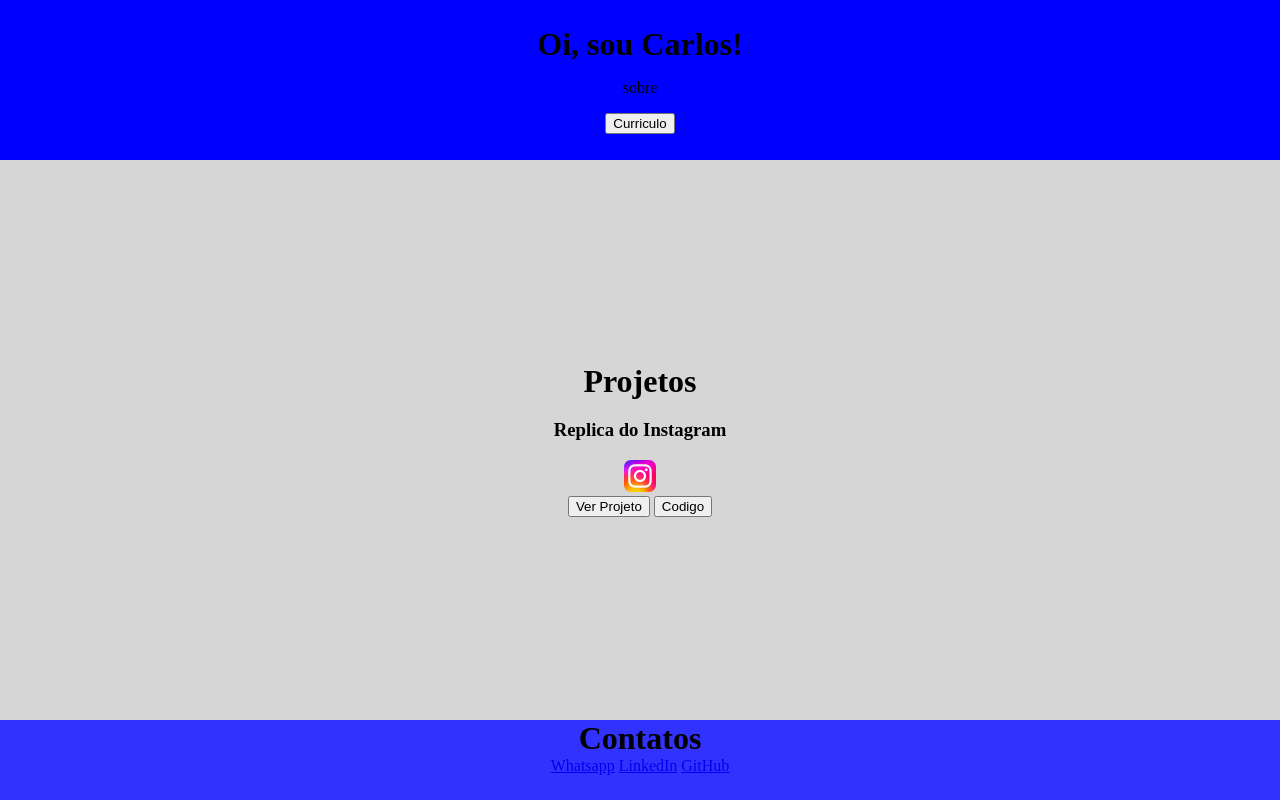
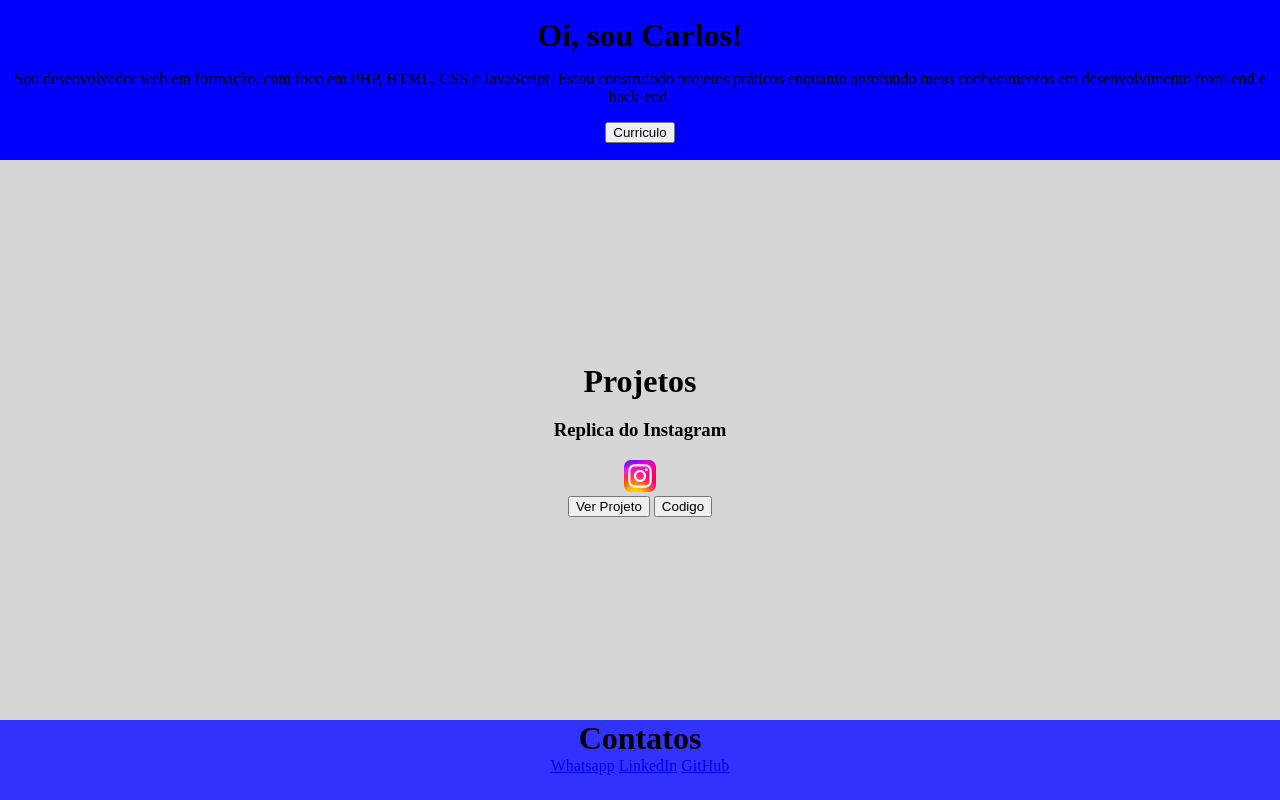
Before and after one commit to Carlos-xd146/Portifolio, a plain HTML site: page index.html in a window 1280 px wide. Drawn offline with Linux system fonts and the light colour scheme.

Commit message:
Curriculo

```diff
--- a/index.html
+++ b/index.html
@@ -13,7 +13,7 @@
     <div class="sobre">
         <h1> Oi, sou Carlos! </h1>
 
-        <p>sobre</p>
+        <p>Sou desenvolvedor web em formação, com foco em PHP, HTML, CSS e JavaScript. Estou construindo projetos práticos enquanto aprofundo meus conhecimentos em desenvolvimento front-end e back-end.</p>
 
         <a href="https://github.com/Carlos-xd146/Portifolio/raw/main/PDF-teste.pdf" target="_blank"><button>Curriculo</button></a>
     </div>
```
Also changed, not shown: 1 other file.
